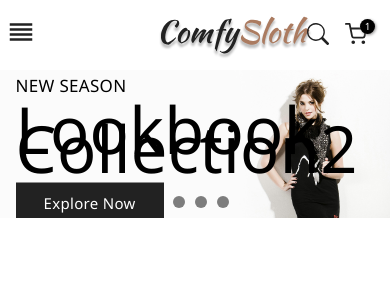
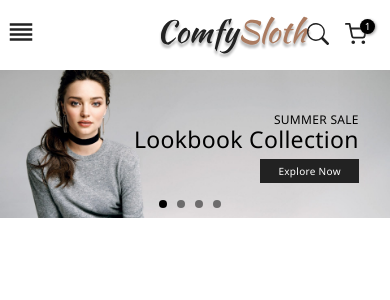
Before and after one commit to RichardHiHi/clothing-web, a React (Create React App) app: page / in a window 390 px wide. Shown: the top 300 px of the page. Built offline with nearby package versions, Linux system fonts and the light colour scheme.

Commit message:
responsive of slide

```diff
--- a/src/components/slideShow/SlideShow.js
+++ b/src/components/slideShow/SlideShow.js
@@ -9,29 +9,30 @@ import anh_8 from '../../assets/backGround/anh_8.jpg';
 const SlideShow = () => {
   const data = [
     {
+      image: anh_6,
+      position: 'right',
+      title: 'SUMMER SALE',
+      text: 'Lookbook Collection',
+    },
+    {
       image: anh_2,
       position: 'left',
       title: 'NEW SEASON',
-      text: 'Lookbook Collection2',
+      text: 'Save up to 70%',
     },
 
     {
       image: anh_5,
       position: 'left',
-      title: 'NEW SEASON',
-      text: 'Lookbook Collection2',
+      title: 'NEW SEASON 2021',
+      text: 'New Arrival Collection',
     },
-    {
-      image: anh_6,
-      position: 'right',
-      title: 'NEW SEASON',
-      text: 'Lookbook Colle',
-    },
+
     {
       image: anh_8,
       position: 'left',
-      title: 'NEW SEASON',
-      text: 'Lookbook Colle',
+      title: 'SUMMER SALE',
+      text: 'Save up to 90%',
     },
   ];
   const [test, setTest] = useState(0);
--- a/src/components/slideShow/slideShow.scss
+++ b/src/components/slideShow/slideShow.scss
@@ -46,11 +46,11 @@
     top: 50%;
     @include transform(translateY(-50%));
     &.slide-content-right {
-      right: 4%;
+      right: 8%;
       text-align: end;
     }
     &.slide-content-left {
-      left: 4%;
+      left: 8%;
     }
   }
   .img-container {
@@ -69,14 +69,12 @@
   transition: all 2s ease-in-out;
   .slide-content-title {
     p {
-      font-size: 1.7rem;
-      font-weight: 500;
+      font-weight: 550;
     }
   }
   .slide-content-text {
     margin: 25px 0px 35px 0px;
     p {
-      font-size: 6.5rem;
       font-weight: 500;
     }
   }
@@ -133,3 +131,41 @@
 
   @include transform(translateX(-50%));
 }
+
+@media (max-width: 576px) {
+  @include contentSlide(2.3rem, 1.2rem);
+  .slide-content-caption {
+    .slide-content-text {
+      margin: 1px 0px 15px 0px;
+    }
+  }
+  .slide-link-btn {
+    padding: 5px 18px;
+    font-size: 1rem;
+  }
+  .slide-dot-button-container {
+    button {
+      height: 8px;
+      width: 8px;
+    }
+  }
+}
+// // Small devices (landscape phones, 576px and up)
+@media (min-width: 576px) {
+  @include contentSlide(3.6rem, 1.7rem);
+}
+
+// // Medium devices (tablets, 768px and up)
+@media (min-width: 768px) {
+  @include contentSlide(4.6rem, 1.8rem);
+}
+
+// // Large devices (desktops, 992px and up)
+@media (min-width: 992px) {
+  @include contentSlide(6rem, 1.9rem);
+}
+
+// Extra large devices (large desktops, 1200px and up)
+@media (min-width: 1200px) {
+  @include contentSlide(6.5rem, 2rem);
+}
--- a/src/sassStyles/mixin.scss
+++ b/src/sassStyles/mixin.scss
@@ -54,3 +54,18 @@
     @include transform(translateX(0));
   }
 }
+//////responsive////
+@mixin contentSlide($text, $title) {
+  .slide-content-caption {
+    .slide-content-title {
+      p {
+        font-size: $title;
+      }
+    }
+    .slide-content-text {
+      p {
+        font-size: $text;
+      }
+    }
+  }
+}
```
